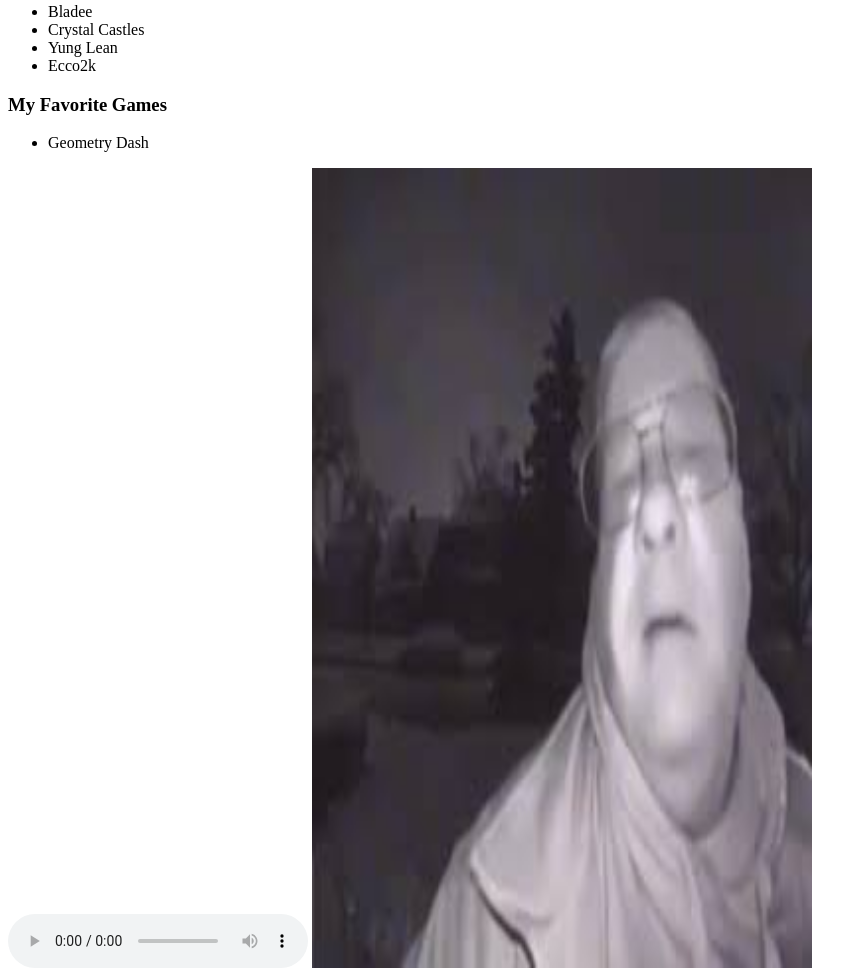
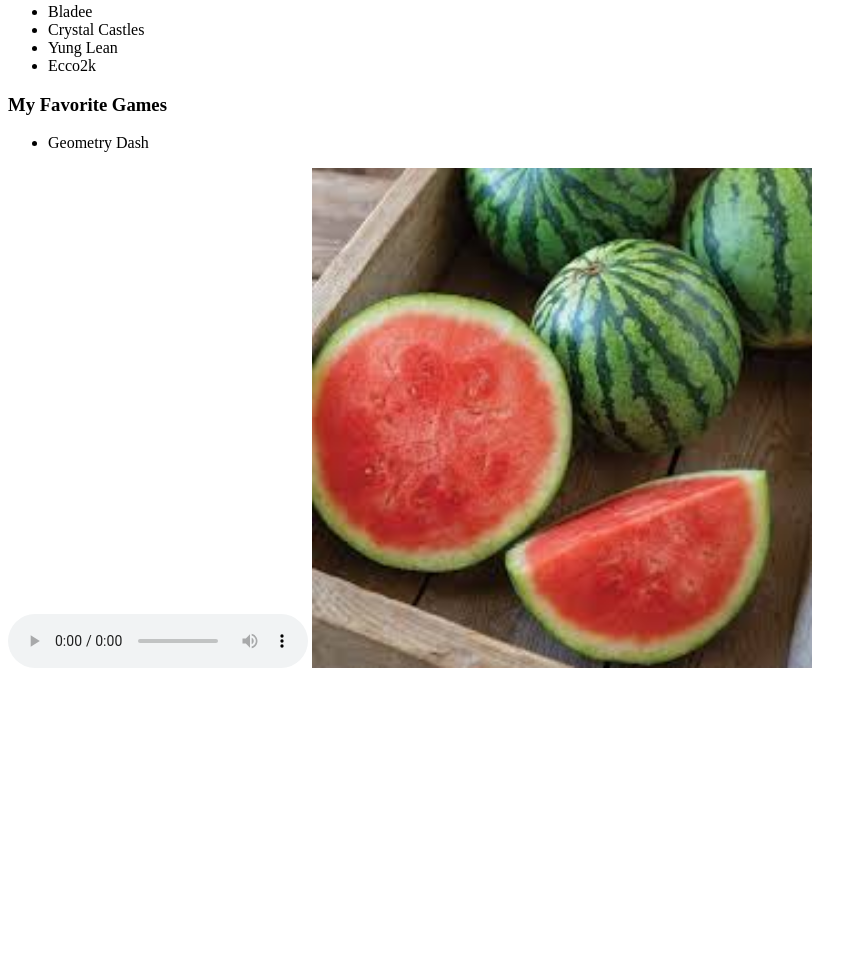
Before and after one commit to justinsonson/justinsonson.github.io, a plain HTML site: page index.html in a window 1280 px wide. Shown: the part 665-1645 px from the top of the page, without its empty margins (0-867 px from the left). After the commit the page ends 1345 px from the top, so only its background shows below. Drawn offline with Linux system fonts and the light colour scheme.

Commit message:
watermelon

```diff
--- a/index.html
+++ b/index.html
@@ -47,9 +47,9 @@
 <ul>
     <li>Geometry Dash</li>
 </ul>
-<audio controls src="song.wav"></audio>
+<audio controls src="c6014491-4b1c-40ce-829c-46c30f85c47e.wav"></audio>
 <img
-    src="steven.jpg"
-    width="500" height="800"
+    src="watermelon.jpg"
+    width="500" height="500"
     >
 </html>
```
Also changed, not shown: watermelon.jpg (added), 1 other file.
